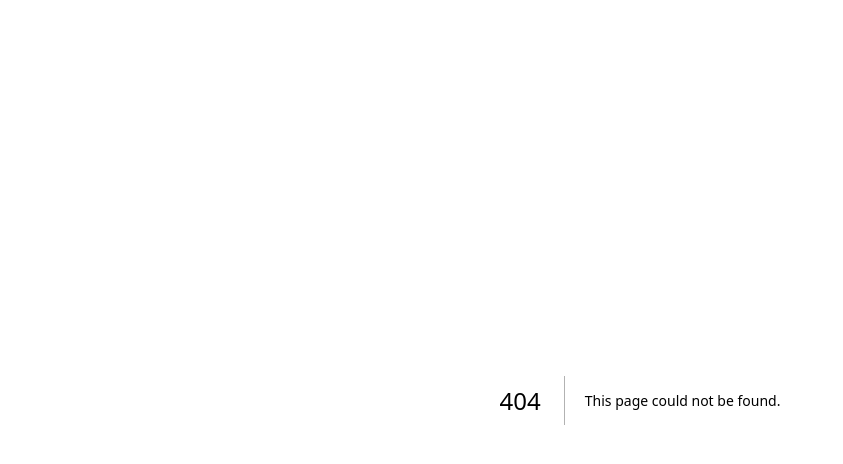
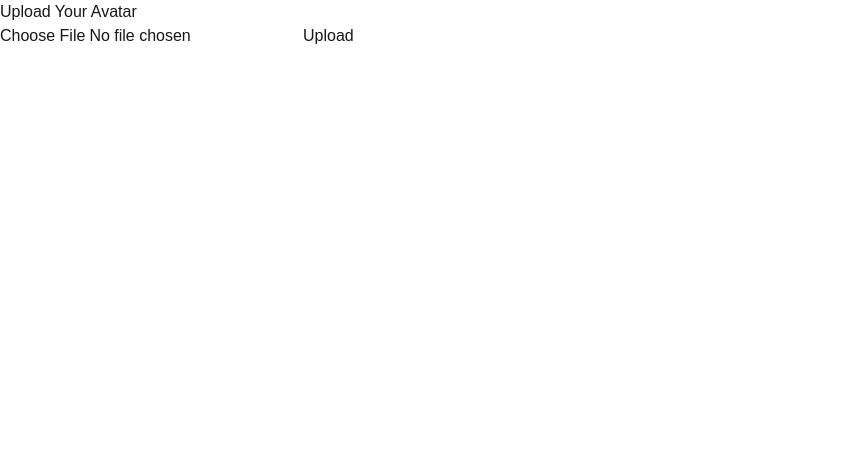
Before and after one commit to ElpequePro/xscouting, a Next.js app: page /blob in a window 1280 px wide. Before the commit this address had no page. Shown: the top 464 px of the page, without its empty margins (0-843 px from the left). Built offline with nearby package versions, Linux system fonts and the light colour scheme.

Commit message:
Add more storage

```diff
--- a/package.json
+++ b/package.json
@@ -11,7 +11,10 @@
   "dependencies": {
     "@supabase/ssr": "^0.7.0",
     "@supabase/supabase-js": "^2.76.1",
+    "@upstash/redis": "^1.35.6",
     "@vercel/analytics": "^1.5.0",
+    "@vercel/blob": "^2.0.0",
+    "@vercel/speed-insights": "^1.2.0",
     "next": "16.0.0",
     "react": "19.2.0",
     "react-dom": "19.2.0"
--- /dev/null
+++ b/src/app/api/counter/route.ts
@@ -0,0 +1,7 @@
+import { redis } from "@/lib/redis"
+
+export const POST = async () => {
+    await redis.incr("count")
+
+    return new Response("OK")
+}
--- /dev/null
+++ b/src/app/blob/page.tsx
@@ -0,0 +1,46 @@
+'use client';
+
+import type { PutBlobResult } from '@vercel/blob';
+import { useState, useRef } from 'react';
+
+export default function AvatarUploadPage() {
+    const inputFileRef = useRef<HTMLInputElement>(null);
+    const [blob, setBlob] = useState<PutBlobResult | null>(null);
+    return (
+        <>
+            <h1>Upload Your Avatar</h1>
+
+            <form
+                onSubmit={async (event) => {
+                    event.preventDefault();
+
+                    if (!inputFileRef.current?.files) {
+                        throw new Error("No file selected");
+                    }
+
+                    const file = inputFileRef.current.files[0];
+
+                    const response = await fetch(
+                        `/api/upload?filename=${file.name}`,
+                        {
+                            method: 'POST',
+                            body: file,
+                        },
+                    );
+
+                    const newBlob = (await response.json()) as PutBlobResult;
+
+                    setBlob(newBlob);
+                }}
+            >
+                <input name="file" ref={inputFileRef} type="file" accept="image/jpeg, image/png, image/webp" required />
+                <button type="submit">Upload</button>
+            </form>
+            {blob && (
+                <div>
+                    Blob url: <a href={blob.url}>{blob.url}</a>
+                </div>
+            )}
+        </>
+    );
+}
--- a/src/app/layout.tsx
+++ b/src/app/layout.tsx
@@ -18,6 +18,7 @@ export const metadata: Metadata = {
 };
 
 import { Analytics } from "@vercel/analytics/next"
+import { SpeedInsights } from '@vercel/speed-insights/next'
 
 export default function RootLayout({
   children,
@@ -31,6 +32,7 @@ export default function RootLayout({
       >
         {children}
         <Analytics />
+        <SpeedInsights />
       </body>
     </html>
   );
--- a/src/app/players/page.tsx
+++ /dev/null
@@ -1,8 +0,0 @@
-import { createClient } from '@/utils/supabase/server';
-
-export default async function Players() {
-    const supabase = await createClient();
-    const { data: players } = await supabase.from("players").select();
-
-    return <pre>{JSON.stringify(players, null, 2)}</pre>
-}
--- /dev/null
+++ b/src/app/redis/page.tsx
@@ -0,0 +1,9 @@
+import { redis } from "@/lib/redis"
+
+// 👇 server component
+const Page = async () => {
+    const count = await redis.get<number>("count")
+    return <p>count: {count}</p>
+}
+
+export default Page
--- /dev/null
+++ b/src/app/supabase/page.tsx
@@ -0,0 +1,20 @@
+import { createClient } from '@/utils/supabase/server';
+
+export const dynamic = 'force-dynamic';
+
+export default async function Players() {
+    try {
+        const supabase = await createClient();
+        const { data: players, error } = await supabase.from("players").select();
+
+        if (error) {
+            console.error('Error fetching players:', error);
+            return <div>Error loading players: {error.message}</div>;
+        }
+
+        return <pre>{JSON.stringify(players, null, 2)}</pre>;
+    } catch (err) {
+        console.error('Server error:', err);
+        return <div>Server error occurred. Please check the logs.</div>;
+    }
+}
--- /dev/null
+++ b/src/lib/redis.ts
@@ -0,0 +1,7 @@
+import { Redis } from "@upstash/redis"
+
+// 👇 we can now import our redis client anywhere we need it
+export const redis = new Redis({
+    url: process.env.UPSTASH_KV_REST_API_URL,
+    token: process.env.UPSTASH_KV_REST_API_TOKEN,
+})
```
Also changed, not shown: 1 other file (tests, documents, lock files or other folders).
